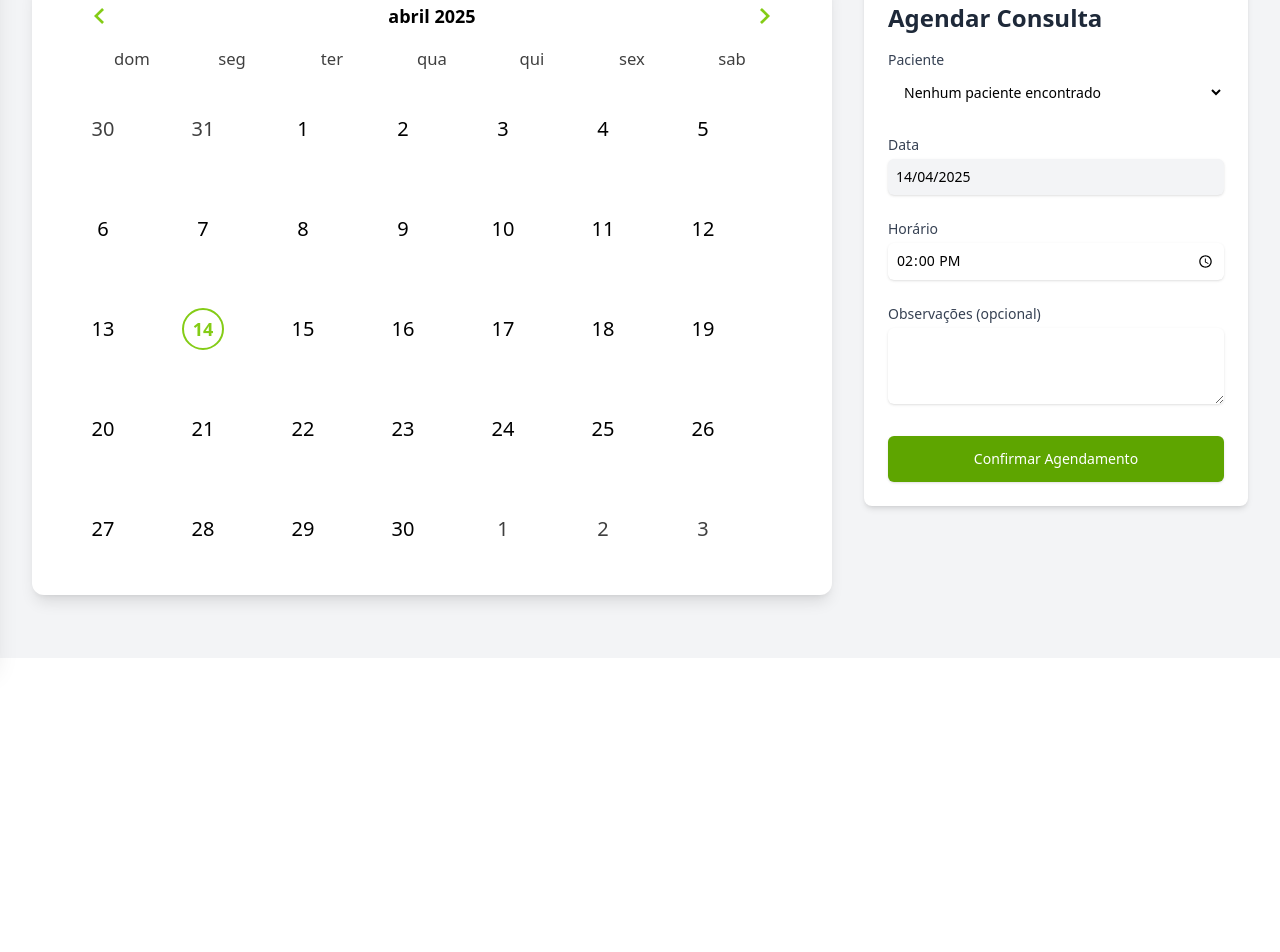
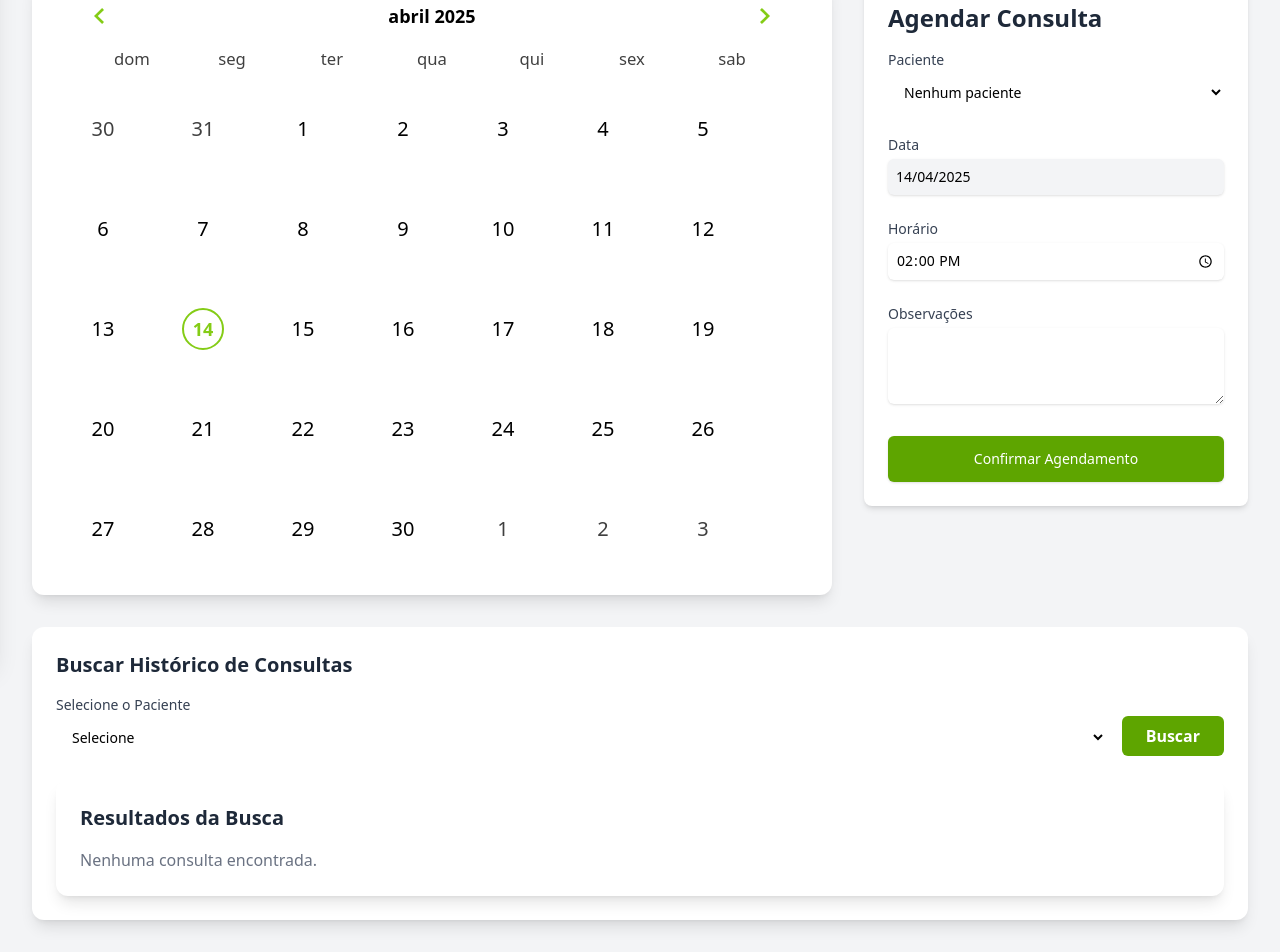
Before and after one commit to FabricioLourenco/nutrifit-web, a Next.js app: page /consultas in a window 1280 px wide. Shown: the part 142-1094 px from the top of the page. Before the commit the page ends 800 px from the top, so only its background shows below. Built offline with nearby package versions, Linux system fonts and the light colour scheme.

Commit message:
fix: corrige tela de consultas

```diff
--- /dev/null
+++ b/app/components/ConsultationList.tsx
@@ -0,0 +1,52 @@
+// app/components/ConsultationList.tsx
+"use client";
+
+import { format } from "date-fns";
+import { ptBR } from "date-fns/locale";
+
+// Interface para o objeto de consulta
+interface Consulta {
+  id: number;
+  dataHora: string;
+  observacoes: string;
+  pacienteId: number;
+}
+
+interface ConsultationListProps {
+  title: string;
+  consultations: Consulta[];
+  isLoading: boolean;
+}
+
+export function ConsultationList({ title, consultations, isLoading }: ConsultationListProps) {
+  return (
+    <div className="bg-white p-6 rounded-xl shadow-lg">
+      <h3 className="text-xl font-bold text-gray-800 mb-4">{title}</h3>
+      <div className="space-y-4 max-h-96 overflow-y-auto pr-2">
+        {isLoading ? (
+          <p className="text-gray-500">Carregando...</p>
+        ) : consultations.length > 0 ? (
+          consultations.map((consulta) => (
+            <div key={consulta.id} className="p-4 rounded-lg bg-gray-50 border border-gray-200">
+              <div className="flex justify-between items-center">
+                <p className="font-semibold text-gray-700">
+                  Paciente ID: {consulta.pacienteId}
+                </p>
+                <p className="text-sm font-medium text-lime-600">
+                  {format(new Date(consulta.dataHora), "dd/MM/yyyy 'às' HH:mm", {
+                    locale: ptBR,
+                  })}
+                </p>
+              </div>
+              <p className="mt-2 text-sm text-gray-600">
+                <span className="font-medium">Observações:</span> {consulta.observacoes}
+              </p>
+            </div>
+          ))
+        ) : (
+          <p className="text-gray-500">Nenhuma consulta encontrada.</p>
+        )}
+      </div>
+    </div>
+  );
+}
--- a/app/components/SchedulingForm.tsx
+++ b/app/components/SchedulingForm.tsx
@@ -2,7 +2,7 @@
 
 import { useState, useEffect } from "react";
 
-// Função para decodificar o token JWT (INTACTA)
+// Função para decodificar o token JWT
 function decodeJWT(token: string): any | null {
   try {
     const payloadBase64 = token.split(".")[1];
@@ -14,12 +14,13 @@ function decodeJWT(token: string): any | null {
   }
 }
 
-// Interfaces para os dados da API
-interface Nutricionista {
+// Interfaces
+interface Paciente {
   id: number;
   usuarioId: number;
 }
-interface Paciente {
+interface Nutricionista {
+  id: number;
   usuarioId: number;
 }
 
@@ -28,75 +29,54 @@ interface SchedulingFormProps {
 }
 
 export function SchedulingForm({ selectedDate }: SchedulingFormProps) {
-  // Estados do componente
   const [patients, setPatients] = useState<Paciente[]>([]);
   const [selectedPatient, setSelectedPatient] = useState("");
   const [time, setTime] = useState("14:00");
   const [observacoes, setObservacoes] = useState("");
   const [isLoading, setIsLoading] = useState(true);
 
-  // --- LÓGICA DE BUSCA CORRIGIDA EM DUAS ETAPAS ---
   useEffect(() => {
+    // A lógica de busca dos pacientes para o dropdown de agendamento permanece aqui
     const fetchCorrectPatients = async () => {
       try {
         setIsLoading(true);
-        // 1. Obter o ID do usuário logado a partir do token
         const token = localStorage.getItem("authToken");
-        if (!token) {
-          throw new Error("Token de autenticação não encontrado.");
-        }
+        if (!token) throw new Error("Token de autenticação não encontrado.");
+
         const decodedToken = decodeJWT(token);
-        const loggedInUsuarioId = decodedToken?.nameid;
-        if (!loggedInUsuarioId) {
-          throw new Error("ID do usuário não encontrado no token.");
-        }
+        const loggedInUsuarioId = decodedToken?.Id;
+        if (!loggedInUsuarioId) throw new Error("ID do usuário não encontrado no token.");
 
-        // 2. Buscar TODOS os nutricionistas para encontrar o ID da entidade correto
         const nutricionistasResponse = await fetch("https://localhost:7058/api/v1/Nutricionista/buscar-nutricionistas");
-        if (!nutricionistasResponse.ok) throw new Error("Falha ao buscar a lista de nutricionistas.");
-
         const nutricionistasResult = await nutricionistasResponse.json();
-        if (!nutricionistasResult.sucesso) throw new Error("Erro na resposta da API de nutricionistas.");
-
-        // 3. Encontrar o nutricionista que corresponde ao usuário logado
         const nutricionistaLogado = nutricionistasResult.data.find(
           (n: Nutricionista) => n.usuarioId === Number(loggedInUsuarioId)
         );
-        if (!nutricionistaLogado) {
-          throw new Error("Nutricionista correspondente ao usuário logado não encontrado.");
+
+        if (nutricionistaLogado) {
+          const nutricionistaEntityId = nutricionistaLogado.id;
+          const pacientesResponse = await fetch(`https://localhost:7058/api/v1/Paciente/buscar-pacientes-por-nutricionista?nutricionistaId=${nutricionistaEntityId}`);
+          const pacientesResult = await pacientesResponse.json();
+          if (pacientesResult.sucesso) setPatients(pacientesResult.data);
+        } else {
+            throw new Error("Nutricionista correspondente ao usuário logado não encontrado.");
         }
-        const nutricionistaEntityId = nutricionistaLogado.id; // Este é o ID correto (ex: 13)
-
-        // 4. Finalmente, buscar os pacientes usando o ID CORRETO do nutricionista
-        const pacientesResponse = await fetch(`https://localhost:7058/api/v1/Paciente/buscar-pacientes-por-nutricionista?nutricionistaId=${nutricionistaEntityId}`);
-        if (!pacientesResponse.ok) throw new Error("Falha ao buscar os pacientes.");
-
-        const pacientesResult = await pacientesResponse.json();
-        if (pacientesResult.sucesso && Array.isArray(pacientesResult.data)) {
-          setPatients(pacientesResult.data);
-        } else {
-          setPatients([]);
-        }
-
       } catch (error) {
         console.error("Erro no processo de busca:", error);
-        alert((error as Error).message);
+        setPatients([]);
       } finally {
         setIsLoading(false);
       }
     };
-
     fetchCorrectPatients();
-  }, []); // Roda apenas uma vez quando o componente é montado
+  }, []);
 
   const handleSubmit = async (e: React.FormEvent) => {
-    // A lógica de submit permanece a mesma
     e.preventDefault();
     if (!selectedPatient) {
       alert("Por favor, selecione um paciente.");
       return;
     }
-
     const [hours, minutes] = time.split(":").map(Number);
     const dataHora = new Date(selectedDate);
     dataHora.setHours(hours, minutes, 0, 0);
@@ -109,22 +89,14 @@ export function SchedulingForm({ selectedDate }: SchedulingFormProps) {
     };
 
     try {
-      const response = await fetch(
-        "https://localhost:7058/api/v1/Consulta/inserir-consulta",
-        {
-          method: "POST",
-          headers: {
-            "Content-Type": "application/json-patch+json",
-          },
-          body: JSON.stringify(payload),
-        }
-      );
-
+      const response = await fetch("https://localhost:7058/api/v1/Consulta/inserir-consulta", {
+        method: "POST",
+        headers: { "Content-Type": "application/json-patch+json" },
+        body: JSON.stringify(payload),
+      });
       if (response.ok) {
         alert("Consulta agendada com sucesso!");
-        setSelectedPatient("");
-        setTime("14:00");
-        setObservacoes("");
+        window.location.reload(); // Recarrega a página para atualizar as listas
       } else {
         const errorData = await response.json();
         alert(`Erro ao agendar consulta: ${errorData.mensagens?.[0] || response.statusText}`);
@@ -140,14 +112,9 @@ export function SchedulingForm({ selectedDate }: SchedulingFormProps) {
       <h2 className="text-2xl font-bold text-gray-800 mb-4">Agendar Consulta</h2>
       <form onSubmit={handleSubmit} className="space-y-6">
         <div>
-          <label
-            htmlFor="patient"
-            className="block text-sm font-medium text-gray-700"
-          >
-            Paciente
-          </label>
+          <label htmlFor="patient-schedule" className="block text-sm font-medium text-gray-700">Paciente</label>
           <select
-            id="patient"
+            id="patient-schedule"
             value={selectedPatient}
             onChange={(e) => setSelectedPatient(e.target.value)}
             className="mt-1 block w-full pl-3 pr-10 py-2 text-base border-gray-300 focus:outline-none focus:ring-lime-500 focus:border-lime-500 sm:text-sm rounded-md"
@@ -155,69 +122,29 @@ export function SchedulingForm({ selectedDate }: SchedulingFormProps) {
             disabled={isLoading}
           >
             <option value="" disabled>
-              {isLoading ? "Carregando pacientes..." : (patients.length > 0 ? "Selecione um paciente" : "Nenhum paciente encontrado")}
+              {isLoading ? "Carregando..." : (patients.length > 0 ? "Selecione" : "Nenhum paciente")}
             </option>
-            {/* Exibindo o ID do usuário como texto, pois o nome não está disponível na resposta */}
             {patients.map((paciente) => (
-              <option key={paciente.usuarioId} value={paciente.usuarioId}>
+              <option key={paciente.id} value={paciente.id}>
                 ID do Paciente: {paciente.usuarioId}
               </option>
             ))}
           </select>
         </div>
-
-        {/* O resto do formulário permanece o mesmo */}
         <div>
-          <label
-            htmlFor="date"
-            className="block text-sm font-medium text-gray-700"
-          >
-            Data
-          </label>
-          <input
-            type="text"
-            id="date"
-            value={selectedDate.toLocaleDateString("pt-BR")}
-            readOnly
-            className="mt-1 block w-full bg-gray-100 border-gray-300 rounded-md shadow-sm sm:text-sm p-2"
-          />
+          <label htmlFor="date" className="block text-sm font-medium text-gray-700">Data</label>
+          <input type="text" id="date" value={selectedDate.toLocaleDateString("pt-BR")} readOnly className="mt-1 block w-full bg-gray-100 border-gray-300 rounded-md shadow-sm sm:text-sm p-2" />
         </div>
         <div>
-          <label
-            htmlFor="time"
-            className="block text-sm font-medium text-gray-700"
-          >
-            Horário
-          </label>
-          <input
-            type="time"
-            id="time"
-            value={time}
-            onChange={(e) => setTime(e.target.value)}
-            className="mt-1 block w-full border-gray-300 rounded-md shadow-sm focus:ring-lime-500 focus:border-lime-500 sm:text-sm p-2"
-            required
-          />
+          <label htmlFor="time" className="block text-sm font-medium text-gray-700">Horário</label>
+          <input type="time" id="time" value={time} onChange={(e) => setTime(e.target.value)} className="mt-1 block w-full border-gray-300 rounded-md shadow-sm focus:ring-lime-500 focus:border-lime-500 sm:text-sm p-2" required />
         </div>
         <div>
-          <label
-            htmlFor="observacoes"
-            className="block text-sm font-medium text-gray-700"
-          >
-            Observações (opcional)
-          </label>
-          <textarea
-            id="observacoes"
-            value={observacoes}
-            onChange={(e) => setObservacoes(e.target.value)}
-            rows={3}
-            className="mt-1 block w-full border-gray-300 rounded-md shadow-sm focus:ring-lime-500 focus:border-lime-500 sm:text-sm p-2"
-          />
+          <label htmlFor="observacoes" className="block text-sm font-medium text-gray-700">Observações</label>
+          <textarea id="observacoes" value={observacoes} onChange={(e) => setObservacoes(e.target.value)} rows={3} className="mt-1 block w-full border-gray-300 rounded-md shadow-sm focus:ring-lime-500 focus:border-lime-500 sm:text-sm p-2" />
         </div>
         <div className="pt-2">
-          <button
-            type="submit"
-            className="w-full flex justify-center py-3 px-4 border border-transparent rounded-md shadow-sm text-sm font-medium text-white bg-lime-600 hover:bg-lime-700 focus:outline-none focus:ring-2 focus:ring-offset-2 focus:ring-lime-500"
-          >
+          <button type="submit" className="w-full flex justify-center py-3 px-4 border border-transparent rounded-md shadow-sm text-sm font-medium text-white bg-lime-600 hover:bg-lime-700">
             Confirmar Agendamento
           </button>
         </div>
--- a/app/consultas/page.tsx
+++ b/app/consultas/page.tsx
@@ -1,86 +1,150 @@
+// app/consultas/page.tsx
 "use client";
 
-// Importações necessárias, incluindo useEffect
 import { useState, useEffect } from "react";
 import Sidebar from "../components/Sidebar";
 import { HeaderBar } from "../components/HeaderBar";
 import { AppointmentCalendar } from "../components/AppointmentCalendar";
-import { SchedulingForm } from "../components/SchedulingForm"; // Importando o formulário novamente
-import { AppointmentModal } from "../components/AppointmentModal";
+import { SchedulingForm } from "../components/SchedulingForm";
+import { ConsultationList } from "../components/ConsultationList";
 
-const initialEvents = [
-  { id: "1", title: "Consulta - João da Silva", start: new Date() },
-];
+// Interfaces
+interface Consulta {
+  id: number;
+  dataHora: string;
+  observacoes: string;
+  pacienteId: number;
+}
+interface Paciente {
+  id: number;
+  usuarioId: number;
+}
 
 export default function ConsultasPage() {
   const [sidebarOpen, setSidebarOpen] = useState(false);
-
-  // Solução para o erro de hidratação
   const [selectedDate, setSelectedDate] = useState<Date | null>(null);
 
+  // Estados gerenciados pela página
+  const [allPatients, setAllPatients] = useState<Paciente[]>([]);
+  const [patientConsultations, setPatientConsultations] = useState<Consulta[]>([]);
+  const [selectedPatientForFilter, setSelectedPatientForFilter] = useState<string>("");
+  const [isLoading, setIsLoading] = useState(true);
+  const [isSearching, setIsSearching] = useState(false);
+
+  // Efeito para buscar a lista de pacientes do nutricionista logado
+  useEffect(() => {
+    const fetchPatients = async () => {
+      setIsLoading(true);
+      try {
+        const token = localStorage.getItem("authToken");
+        if (!token) return;
+
+        const decodedToken = JSON.parse(atob(token.split('.')[1]));
+        const loggedInUsuarioId = decodedToken?.Id;
+        if (!loggedInUsuarioId) return;
+
+        const nutricionistasResponse = await fetch("https://localhost:7058/api/v1/Nutricionista/buscar-nutricionistas");
+        const nutricionistasResult = await nutricionistasResponse.json();
+        const nutricionistaLogado = nutricionistasResult.data.find((n: any) => n.usuarioId === Number(loggedInUsuarioId));
+
+        if (nutricionistaLogado) {
+          const nutricionistaEntityId = nutricionistaLogado.id;
+          const pacientesResponse = await fetch(`https://localhost:7058/api/v1/Paciente/buscar-pacientes-por-nutricionista?nutricionistaId=${nutricionistaEntityId}`);
+          const pacientesResult = await pacientesResponse.json();
+          if (pacientesResult.sucesso) setAllPatients(pacientesResult.data);
+        }
+      } catch (error) {
+        console.error("Erro ao buscar pacientes:", error);
+      } finally {
+        setIsLoading(false);
+      }
+    };
+    fetchPatients();
+  }, []);
+
+  // Função para buscar as consultas quando o botão for clicado
+  const handleSearchConsultations = async () => {
+    if (!selectedPatientForFilter) {
+      alert("Por favor, selecione um paciente para buscar.");
+      return;
+    }
+    setIsSearching(true);
+    setPatientConsultations([]);
+    try {
+      const response = await fetch(`https://localhost:7058/api/v1/Consulta/buscar-consultas-por-paciente?pacienteId=${selectedPatientForFilter}`);
+      if(response.ok) {
+        const result = await response.json();
+        setPatientConsultations(result.data || []);
+      }
+    } catch (error) {
+      console.error("Erro ao buscar consultas:", error);
+      setPatientConsultations([]);
+    } finally {
+      setIsSearching(false);
+    }
+  };
+
+  // Efeito para hidratação
   useEffect(() => {
     setSelectedDate(new Date());
   }, []);
 
-  const [events, setEvents] = useState(initialEvents);
-  const [isModalOpen, setModalOpen] = useState(false);
-
-  const handleSave = (title: string) => {
-    if (!selectedDate) return;
-
-    const newEvent = {
-      id: String(Date.now()),
-      title,
-      start: new Date(selectedDate.setHours(12, 0, 0)),
-    };
-    setEvents([...events, newEvent]);
-    setModalOpen(false);
-  };
-
-  // Enquanto a data não é definida no cliente, mostramos um loading
   if (!selectedDate) {
-    return (
-      <div className="min-h-screen bg-gray-100 flex items-center justify-center">
-        <p>Carregando agenda...</p>
-      </div>
-    );
+    return <div className="min-h-screen bg-gray-100 flex items-center justify-center"><p>Carregando...</p></div>;
   }
 
-  // O JSX completo, com o SchedulingForm de volta
   return (
     <div className="min-h-screen bg-gray-100 flex">
-      <Sidebar
-        sidebarOpen={sidebarOpen}
-        toggleSidebar={() => setSidebarOpen(!sidebarOpen)}
-      />
-
+      <Sidebar sidebarOpen={sidebarOpen} toggleSidebar={() => setSidebarOpen(!sidebarOpen)} />
       <div className="flex-1 p-4 md:p-8">
         <HeaderBar toggleSidebar={() => setSidebarOpen(!sidebarOpen)} />
-
-        <main>
+        <main className="space-y-8">
           <div className="grid grid-cols-1 lg:grid-cols-3 gap-8 items-start">
-            {/* Coluna do Calendário */}
             <div className="lg:col-span-2 bg-white p-4 rounded-xl shadow-lg flex justify-center items-center">
-              <AppointmentCalendar
-                selectedDate={selectedDate}
-                onDateChange={setSelectedDate}
-              />
+              <AppointmentCalendar selectedDate={selectedDate} onDateChange={setSelectedDate} />
             </div>
-
-            {/* Coluna do Formulário de Agendamento (RESTAURADA) */}
             <div className="lg:col-span-1">
               <SchedulingForm selectedDate={selectedDate} />
             </div>
           </div>
+
+          <div className="bg-white p-6 rounded-xl shadow-lg">
+            <h3 className="text-xl font-bold text-gray-800 mb-4">Buscar Histórico de Consultas</h3>
+            <div className="flex items-end gap-4">
+              <div className="flex-1">
+                <label htmlFor="patient-search" className="block text-sm font-medium text-gray-700">Selecione o Paciente</label>
+                <select
+                  id="patient-search"
+                  value={selectedPatientForFilter}
+                  onChange={(e) => setSelectedPatientForFilter(e.target.value)}
+                  className="mt-1 block w-full pl-3 pr-10 py-2 text-base border-gray-300 focus:outline-none focus:ring-lime-500 focus:border-lime-500 sm:text-sm rounded-md"
+                  disabled={isLoading}
+                >
+                  <option value="" disabled>Selecione</option>
+                  {allPatients.map((paciente) => (
+                    <option key={paciente.id} value={paciente.id}>
+                      ID do Paciente: {paciente.usuarioId}
+                    </option>
+                  ))}
+                </select>
+              </div>
+              <button
+                onClick={handleSearchConsultations}
+                disabled={isSearching}
+                className="py-2 px-6 bg-lime-600 text-white font-semibold rounded-md hover:bg-lime-700 disabled:bg-gray-400 h-10"
+              >
+                {isSearching ? 'Buscando...' : 'Buscar'}
+              </button>
+            </div >
+
+            {/* --- AQUI ESTÁ A CORREÇÃO --- */}
+            {/* Adicionando a propriedade 'title' que estava faltando */}
+            <div className="mt-6">
+            <ConsultationList title="Resultados da Busca" consultations={patientConsultations} isLoading={isSearching} />
+            </div>
+          </div>
         </main>
       </div>
-
-      {/* O AppointmentModal foi mantido, mas não está sendo chamado. Você pode removê-lo se o SchedulingForm for suficiente */}
-      <AppointmentModal
-        isOpen={isModalOpen}
-        onClose={() => setModalOpen(false)}
-        onSave={handleSave}
-      />
     </div>
   );
 }
```
